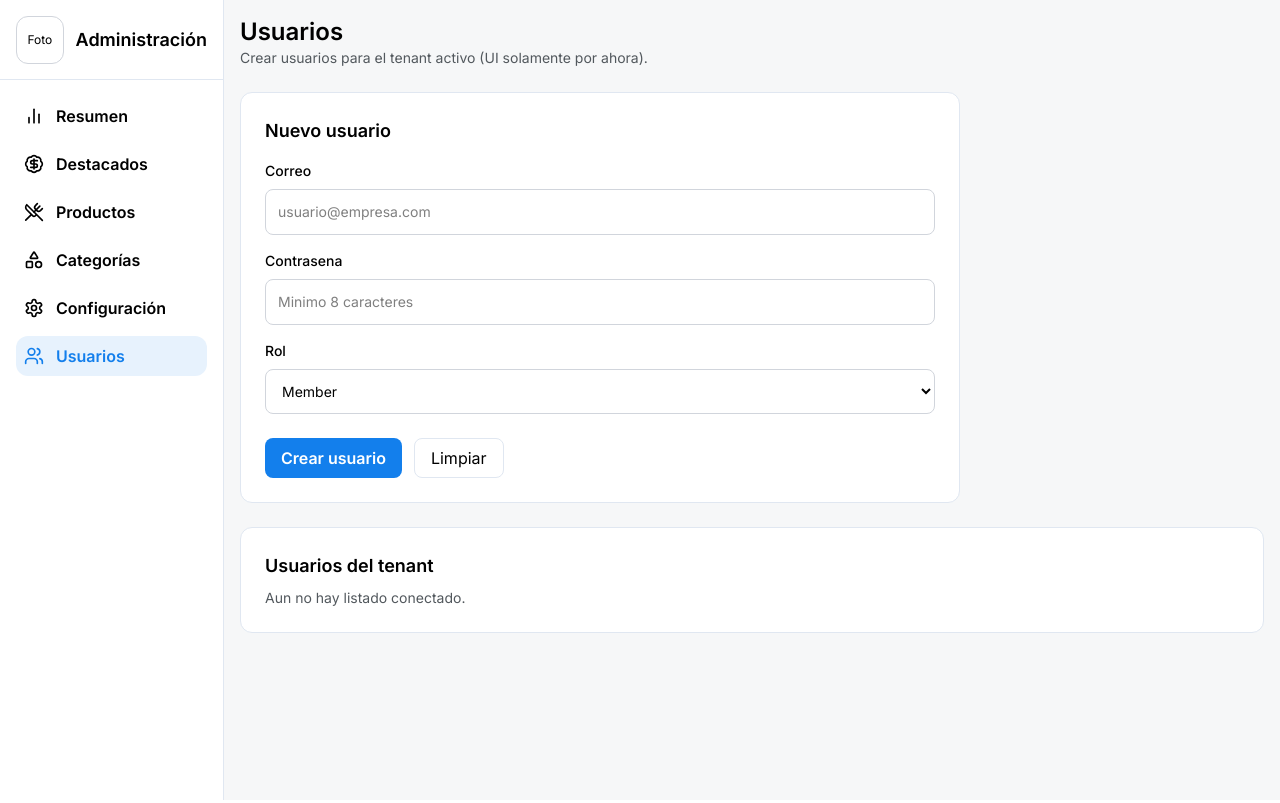
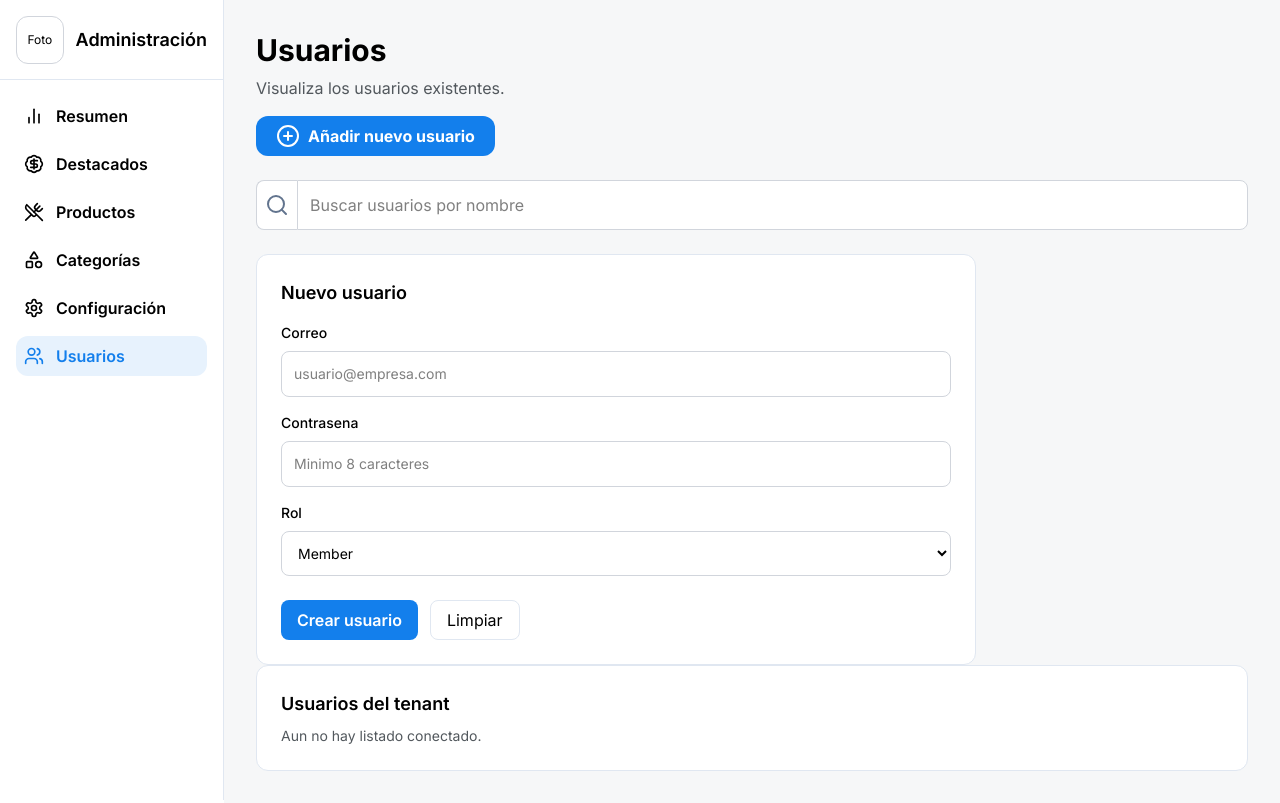
Before and after one commit to CristianTapia/dashboard, a Next.js app: page /dashboard/usuarios in a window 1280 px wide. Built offline with nearby package versions, Linux system fonts and the light colour scheme.

Commit message:
Standarizing  users page

```diff
--- a/app/dashboard/usuarios/page.tsx
+++ b/app/dashboard/usuarios/page.tsx
@@ -1,6 +1,7 @@
 "use client";
 
 import { useState } from "react";
+import { CirclePlus, Search } from "lucide-react";
 
 export default function UsuariosPage() {
   const [email, setEmail] = useState("");
@@ -8,14 +9,36 @@ export default function UsuariosPage() {
   const [role, setRole] = useState("member");
 
   return (
-    <div className="flex flex-col gap-6">
-      <div className="flex items-center justify-between">
-        <div>
-          <h1 className="text-2xl font-semibold">Usuarios</h1>
-          <p className="text-sm text-[var(--color-txt-secondary)]">
-            Crear usuarios para el tenant activo (UI solamente por ahora).
-          </p>
+    <div className="max-w-auto p-4 flex flex-col">
+      <div className="flex flex-col items-start gap-2">
+        <h1 className="text-3xl font-bold">Usuarios</h1>
+        <p className="text-md text-[var(--color-txt-secondary)]">Visualiza los usuarios existentes.</p>
+      </div>
+
+      {/* Añadir y buscar */}
+      <div className="mt-4">
+        {/* Botón añadir */}
+        <button
+          type="button"
+          // onClick={() => openModal("addProduct")}
+          className="p-2 pl-5 pr-5 bg-[var(--color-button-send)] text-white rounded-xl cursor-pointer font-bold disabled:opacity-60 inline-flex items-center justify-center gap-2 transition"
+        >
+          <CirclePlus /> Añadir nuevo usuario
+        </button>
+      </div>
+      {/* Búsqueda */}
+      <div className="flex w-full flex-1 items-stretch rounded-lg h-full mt-6 mb-6">
+        <div className="text-slate-500 dark:text-slate-400 flex bg-[var(--color-foreground)] dark:bg-background-dark items-center justify-center p-2 rounded-l-lg border border-[var(--color-border-box)] border-r-0">
+          <Search />
         </div>
+        <input
+          type="text"
+          name="search"
+          className="w-full bg-[var(--color-foreground)] rounded-r-lg border border-[var(--color-border-box)] focus:outline-none focus:ring-0 focus:border-[var(--color-button-send)] p-3"
+          placeholder="Buscar usuarios por nombre"
+          // value={search.term}
+          // onChange={(e) => setSearch((prev) => ({ ...prev, term: e.target.value }))}
+        />
       </div>
 
       <section className="bg-[var(--color-foreground)] border border-[var(--color-line-limit)] rounded-xl p-6 max-w-[720px]">
```
